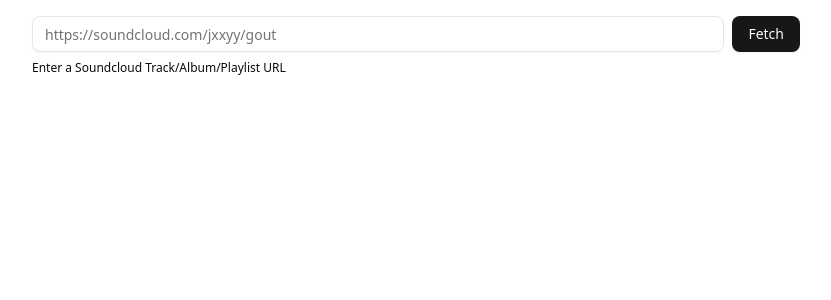
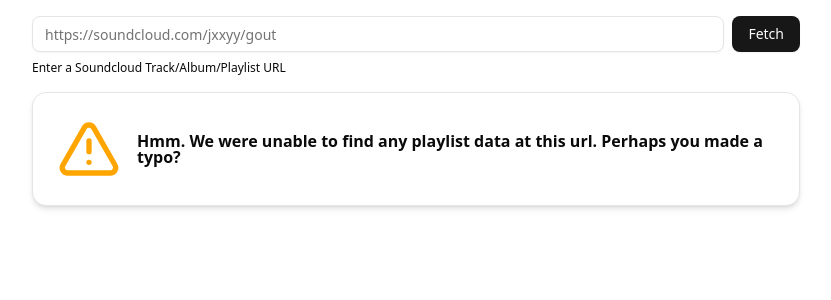
Before and after one commit to TwoNull/evilsoundcloud, a Next.js app: page /1/sets/1 in a window 1280 px wide. Shown: the top 300 px of the page, without its empty margins (224-1055 px from the left). Built offline with nearby package versions, Linux system fonts and the light colour scheme; no server answers.

Commit message:
Improved error handling on empty page

```diff
--- a/app/[user]/[trackid]/page.tsx
+++ b/app/[user]/[trackid]/page.tsx
@@ -2,7 +2,9 @@
 
 import LinkForm from "@/components/linkform"
 import TrackCard from "@/components/trackcard"
+import { Card, CardContent, CardTitle } from "@/components/ui/card"
 import { getPlaylistURL, getTrackData } from "@/lib/serverreq"
+import { TriangleAlert } from "lucide-react"
 
 export default async function TrackPage({params}: any) {
     const { user, trackid } = await params
@@ -31,6 +33,16 @@ export default async function TrackPage({params}: any) {
     return (
         <div className="flex flex-col items-center p-4 gap-4">
             <LinkForm />
+            <Card className="shadow-md w-full max-w-screen-md">
+                <CardContent className="flex justify-between items-center gap-4">
+                    <div>
+                        <TriangleAlert color="orange" size={64}/>
+                    </div>
+                    <div>
+                        <CardTitle>Hmm. We were unable to find any track data at this url. Perhaps you made a typo?</CardTitle>
+                    </div>
+                </CardContent>
+            </Card>
         </div>
     )
 }
--- a/app/[user]/sets/[setid]/page.tsx
+++ b/app/[user]/sets/[setid]/page.tsx
@@ -2,7 +2,9 @@
 
 import LinkForm from "@/components/linkform"
 import SetCard from "@/components/setcard"
+import { Card, CardContent, CardTitle } from "@/components/ui/card"
 import { getPlaylistURL, getSetData, populateTracks } from "@/lib/serverreq"
+import { TriangleAlert } from "lucide-react"
 
 export default async function SetPage({params}: any) {
     const { user, setid } = await params
@@ -40,6 +42,16 @@ export default async function SetPage({params}: any) {
     return (
         <div className="flex flex-col items-center p-4 gap-4">
             <LinkForm />
+            <Card className="shadow-md w-full max-w-screen-md">
+                <CardContent className="flex justify-between items-center gap-4">
+                    <div>
+                        <TriangleAlert color="orange" size={64}/>
+                    </div>
+                    <div>
+                        <CardTitle>Hmm. We were unable to find any playlist data at this url. Perhaps you made a typo?</CardTitle>
+                    </div>
+                </CardContent>
+            </Card>
         </div>
     )
 }
--- a/lib/serverreq.ts
+++ b/lib/serverreq.ts
@@ -103,6 +103,10 @@ export async function getTrackData(url: string): Promise<Track | null> {
         const substr = html.substring(jsonStart, endIndex)
         const hydratables = JSON.parse(`[${substr}]`)
 
+        if (hydratables[hydratables.length-1].hydratable != "sound") {
+            throw new Error('hydratable object does not contain sound')
+        }
+
         const track: Track = hydratables[hydratables.length-1].data
 
         return track
@@ -151,6 +155,10 @@ export async function getSetData(url: string): Promise<Set | null> {
         const substr = html.substring(jsonStart, endIndex)
         const hydratables = JSON.parse(`[${substr}]`)
 
+        if (hydratables[hydratables.length-1].hydratable != "playlist") {
+            throw new Error('hydratable object does not contain playlist')
+        }
+
         const set: Set = hydratables[hydratables.length-1].data
 
         return set
```
